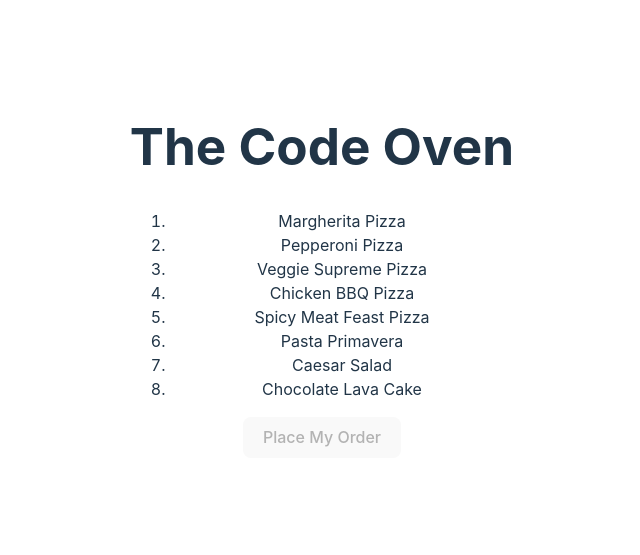
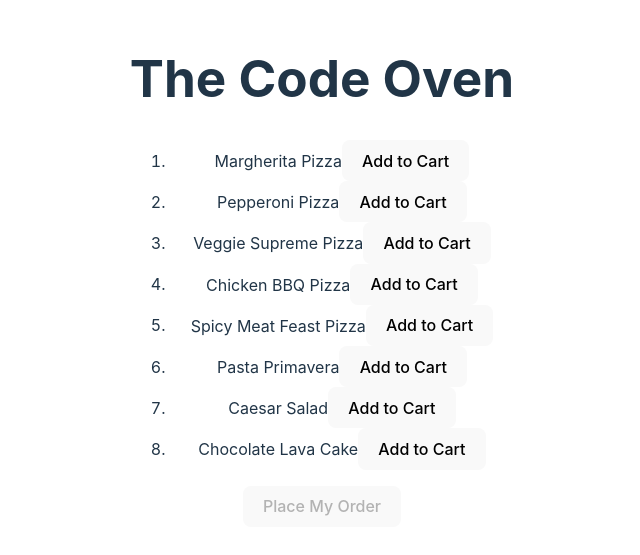
Before and after one commit to laszloekovacs/pizza-place, a React (Vite) app: page / in a window 1280 px wide. Shown: the part 129-684 px from the top of the page, without its empty margins (318-958 px from the left). Built offline with nearby package versions, Linux system fonts and the light colour scheme.

Commit message:
adds menu item to cart

```diff
--- a/package.json
+++ b/package.json
@@ -10,6 +10,7 @@
 	"dependencies": {
 		"@testing-library/dom": "^10.4.0",
 		"@testing-library/react": "^16.2.0",
+		"@testing-library/user-event": "^14.6.1",
 		"dom-testing-library": "^5.0.0",
 		"happy-dom": "^17.1.0",
 		"react": "^19.0.0",
--- a/src/PizzaShopApp.tsx
+++ b/src/PizzaShopApp.tsx
@@ -1,3 +1,4 @@
+import { useState } from 'react'
 import './App.css'
 
 const pizzas = [
@@ -12,15 +13,29 @@ const pizzas = [
 ]
 
 export default function PizzaShopApp() {
+	const [cartItems, setCartItems] = useState<string[]>([])
+
+	const addItem = (item: string) => {
+		setCartItems([...cartItems, item])
+	}
+
 	return (
 		<>
 			<h1>The Code Oven</h1>
 			<ol>
 				{pizzas.map(x => (
-					<li>{x}</li>
+					<li>
+						{x}
+						<button onClick={() => addItem(x)}>Add to Cart</button>
+					</li>
 				))}
 			</ol>
 			<div data-testid='shopping-cart'>
+				<ol>
+					{cartItems.map(x => (
+						<li>{x}</li>
+					))}
+				</ol>
 				<button disabled>Place My Order</button>
 			</div>
 		</>
```
Also changed, not shown: 2 other files (tests, documents, lock files or other folders).
